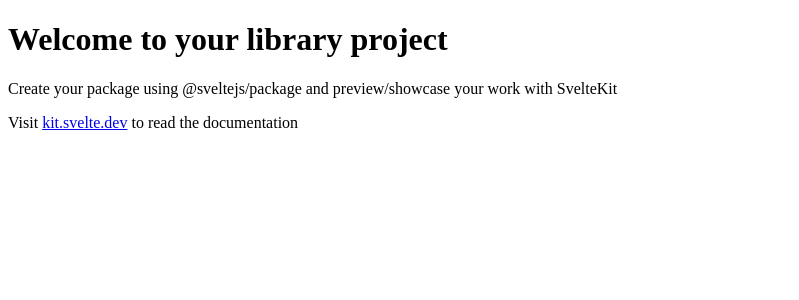
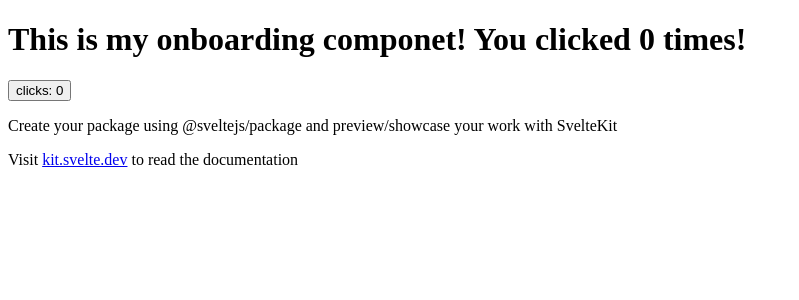
Before and after one commit to aaronp/onboarding, a SvelteKit app: page / in a window 1280 px wide. Shown: the top 300 px of the page, without its empty margins (0-799 px from the left). Built offline with nearby package versions, Linux system fonts and the light colour scheme.

Commit message:
created my counter component!

```diff
--- a/src/routes/+page.svelte
+++ b/src/routes/+page.svelte
@@ -1,3 +1,16 @@
-<h1>Welcome to your library project</h1>
+<script>
+    let count = 0;
+
+	function handleClick() {
+		count += 1;
+	}
+</script>
+
+
+<h1>This is my onboarding componet! You clicked  {count} times!</h1>
+
+<button on:click={handleClick}>
+	clicks: {count}
+</button>
 <p>Create your package using @sveltejs/package and preview/showcase your work with SvelteKit</p>
 <p>Visit <a href="https://kit.svelte.dev">kit.svelte.dev</a> to read the documentation</p>
```
Also changed, not shown: 2 other files (tests, documents, lock files or other folders).
